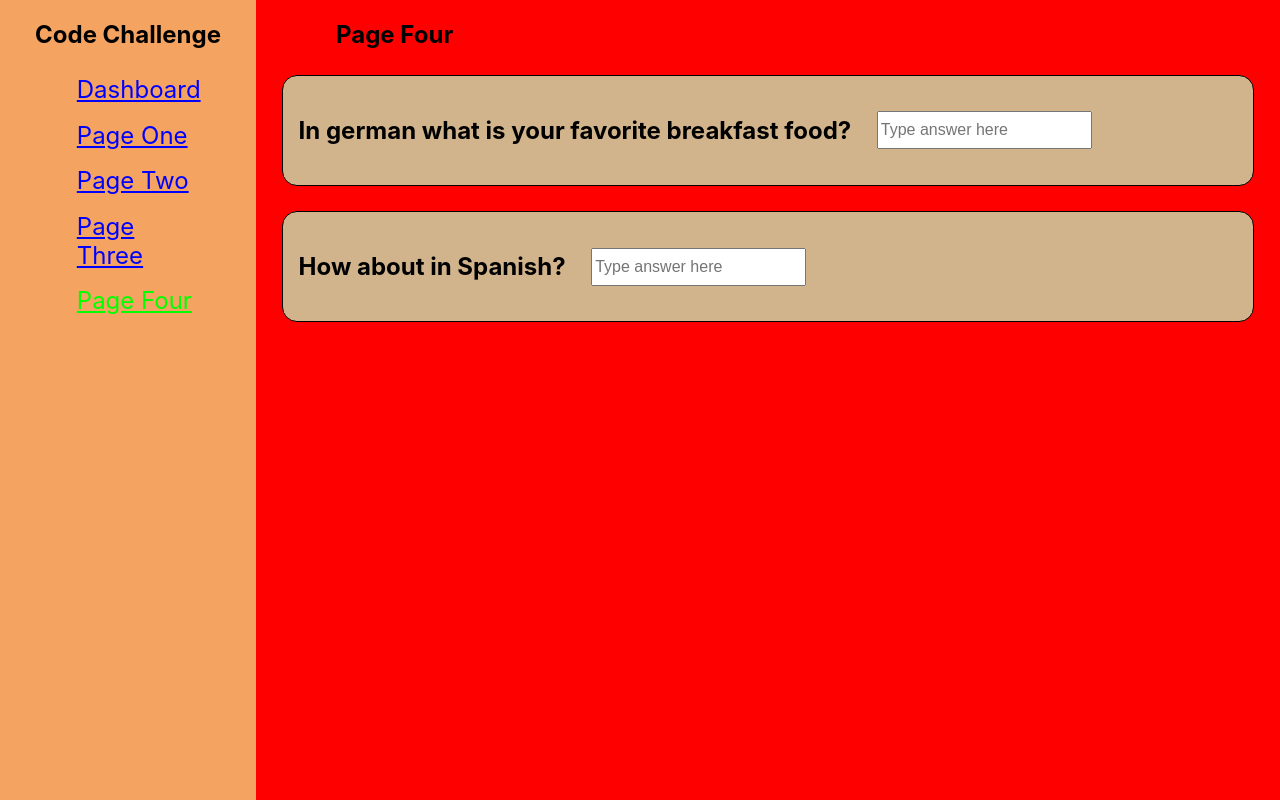
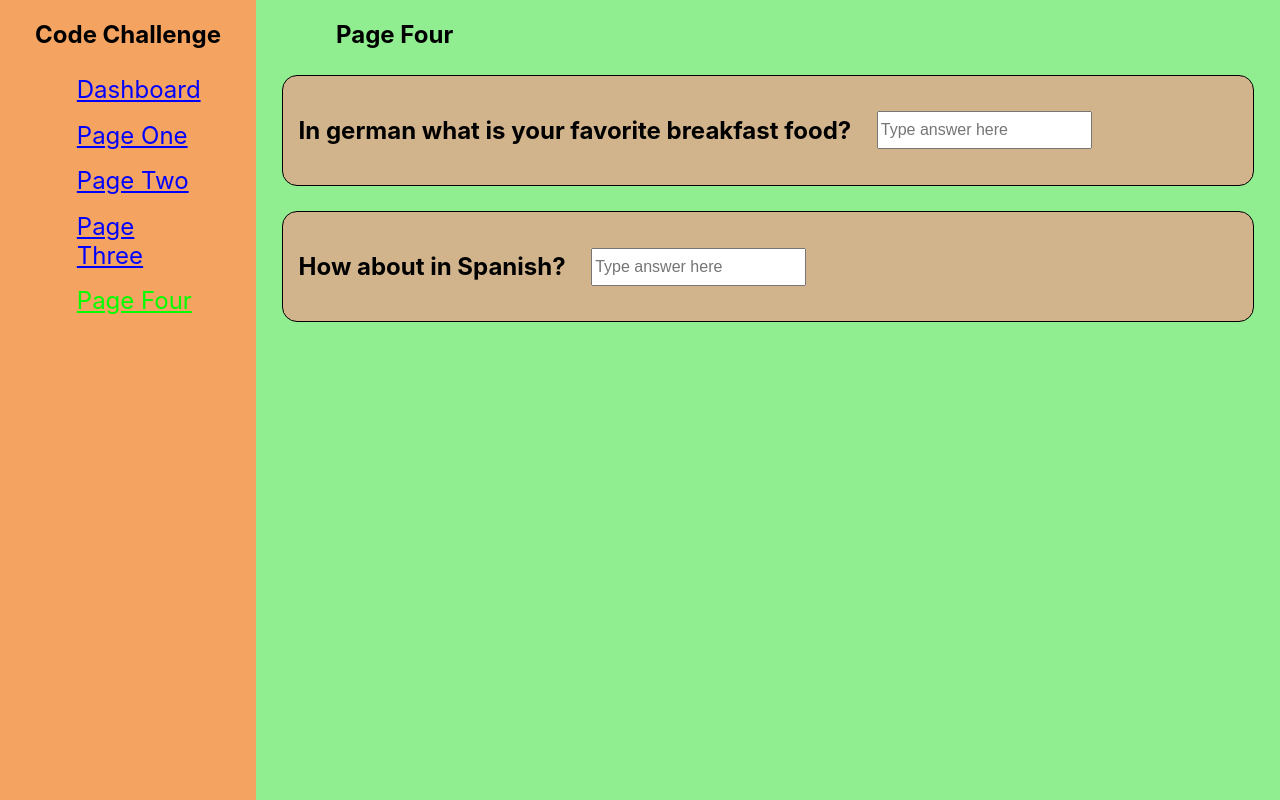
Before and after one commit to Chris-Hesterman/DashboardCodeChallenge, a React (Create React App) app: page /four in a window 1280 px wide. Built offline with nearby package versions, Linux system fonts and the light colour scheme.

Commit message:
Minor css adjustment to page four background. not important

```diff
--- a/src/components/Four/Four.Styles.js
+++ b/src/components/Four/Four.Styles.js
@@ -1,7 +1,7 @@
 import styled from 'styled-components';
 
 export const StyledDiv = styled.div`
-  background: red;
+  background: lightgreen;
   height: 100%;
   width: 100%;
 `;
```
